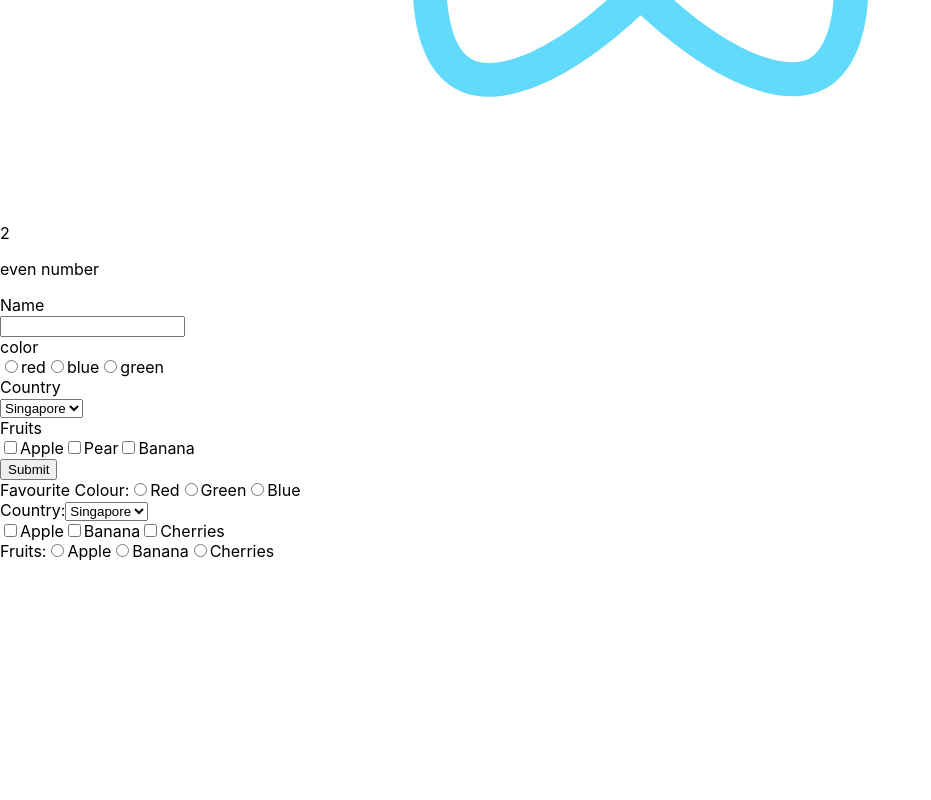
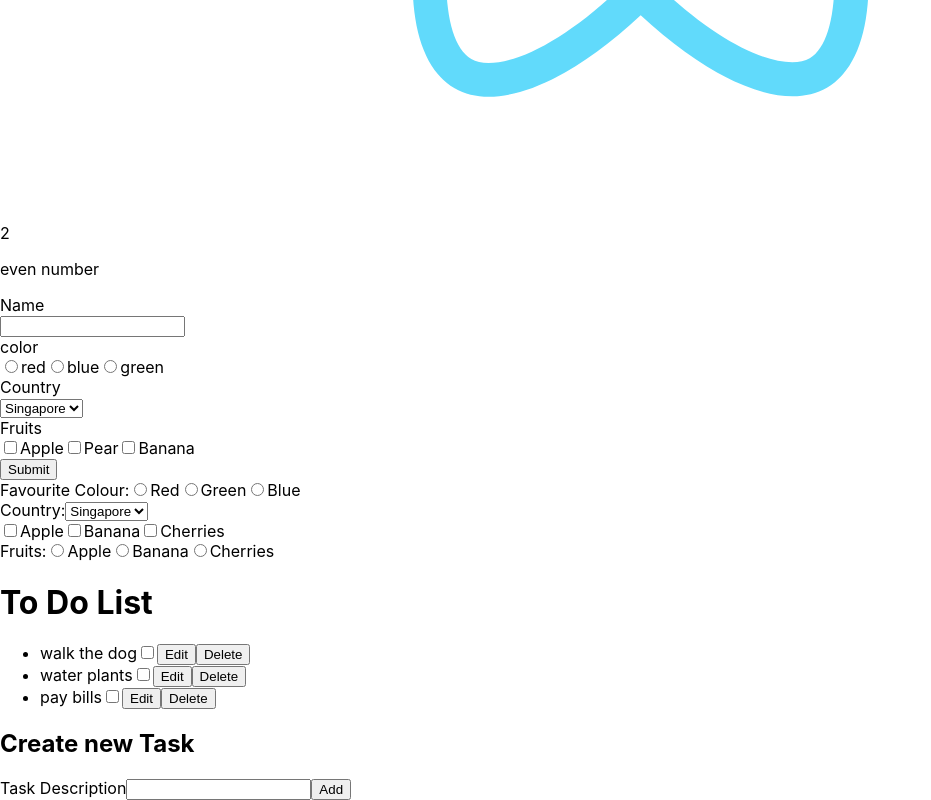
Before and after one commit to isaac-prog/React, a React (Create React App) app in the folder my-app/: page / in a window 1280 px wide. Shown: the part 686-1486 px from the top of the page, without its empty margins (0-931 px from the left). Before the commit the page ends 1247 px from the top, so only its background shows below. Built offline with nearby package versions, Linux system fonts and the light colour scheme.

Commit message:
more samples

```diff
--- a/my-app/src/App.js
+++ b/my-app/src/App.js
@@ -3,6 +3,7 @@ import React from 'react'
 import ImageFrame from './Image'
 import EvenOdd from './Lab02'
 import ContactForm from './contact'
+import TaskList from './tasklist'
 
 function App(){
   return(
@@ -10,6 +11,7 @@ function App(){
       <ImageFrame/>
       <EvenOdd/>
       <ContactForm/>
+      <TaskList/>
     </React.Fragment>
   )
 }
--- /dev/null
+++ b/my-app/src/tasklist.js
@@ -0,0 +1,164 @@
+import React from 'react'
+
+export default class TaskList extends React.Component {
+    state = {
+        'tasks': [
+            {
+                id: 1,
+                description: 'walk the dog',
+                done: false
+            },
+            {
+                id: 2,
+                description: 'water plants',
+                done: false
+            },
+            {
+                id: 3,
+                description: 'pay bills',
+                done: false
+            }
+        ],
+        newTaskName: "",
+        taskBeingEdited: 0,
+        modifiedTaskName: ""
+    }
+
+    updateFormField = (e) => {
+        this.setState({
+            [e.target.name]: e.target.value
+        })
+    }
+
+    addTask = (e) => {
+        let newTask = {
+            'id': Math.random() * 10000 + 9999,
+            'description': this.state.newTaskName,
+            'done': false
+        }
+        let currentValues = this.state.tasks;
+        let modifiedValues = [...currentValues, newTask];
+        this.setState({
+            'tasks': modifiedValues,
+            'newTaskName': ''
+        })
+    }
+
+    checkTask = (task_id) => {
+        let currentTask = this.state.tasks.filter(t => t.id === task_id)[0];
+        let modifiedTask = { ...currentTask };
+        modifiedTask.done = !currentTask.done;
+        let modifiedTasksList = this.state.tasks.map(t => {
+            if (t.id !== task_id) {
+                return t;
+            } else {
+                return modifiedTask;
+            }
+        })
+        this.setState({
+            'tasks': modifiedTasksList
+        })
+    }
+
+    deleteTask = task_id => {
+        let task_index = this.state.tasks.findIndex(t => t.id === task_id);
+        let modifiedTasks = [
+            ...this.state.tasks.slice(0, task_index),
+            ...this.state.tasks.slice(task_index + 1)
+        ];
+        this.setState({
+            tasks: modifiedTasks
+        });
+    };
+
+    displayTask = t => {
+        return (
+            <li key={t.id}>
+                {t.description}
+                <input
+                    type="checkbox"
+                    value={t.description === true}
+                    onChange={() => {
+                        this.checkTask(t.id);
+                    }}
+                /><button
+                    onClick={async () => {
+                        this.setState({
+                            taskBeingEdited: t.id,
+                            modifiedTaskName: t.description
+                        });
+                    }}
+                >
+                    Edit
+          </button>
+                <button onClick={() => this.deleteTask(t.id)}>
+                    Delete
+          </button>
+            </li>
+        );
+    };
+
+    displayEditTask = t => {
+        return (
+            <li>
+                <input type="text"
+                    name="modifiedTaskName"
+                    value={this.state.modifiedTaskName}
+                    placeholder="Enter new description"
+                    onChange={this.updateFormField}
+                />
+                <button
+                    onClick={() => {
+                        this.updateTask(t.id);
+                        this.setState({
+                            taskBeingEdited: 0
+                        });
+                    }}
+                >
+                    Update
+        </button>
+            </li>
+        );
+    };
+
+    updateTask = task_id => {
+        let currentTask = this.state.tasks.filter(t => t.id === task_id)[0];
+        let modifiedTask = { ...currentTask };
+        modifiedTask.description = this.state.modifiedTaskName;
+        let modifiedTasksList = this.state.tasks.map(t => {
+          if (t.id !== task_id)
+          {
+            return t;
+        }
+          else {
+                return modifiedTask;
+              }
+            });
+            this.setState({
+              tasks: modifiedTasksList
+            });
+          };
+
+    // t refers to each category. e.g. t={id:...,description:...,done....}
+    render() {
+        return (<React.Fragment>
+            <h1>To Do List</h1>
+            <ul>
+                {/* if else statement turnary operator '?',':' */}
+            {this.state.tasks.map(t => this.state.taskBeingEdited !== t.id ? this.displayTask(t) : this.displayEditTask(t))}
+            </ul>
+            <h2>Create new Task</h2>
+            <div>
+                <label>Task Description</label>
+                <input
+                    type="text"
+                    name="newTaskName"
+                    value={this.state.newTaskName}
+                    onChange={this.updateFormField}
+                />
+                <button onClick={this.addTask}>Add</button>
+            </div>
+        </React.Fragment>
+        )
+    }
+}
```
